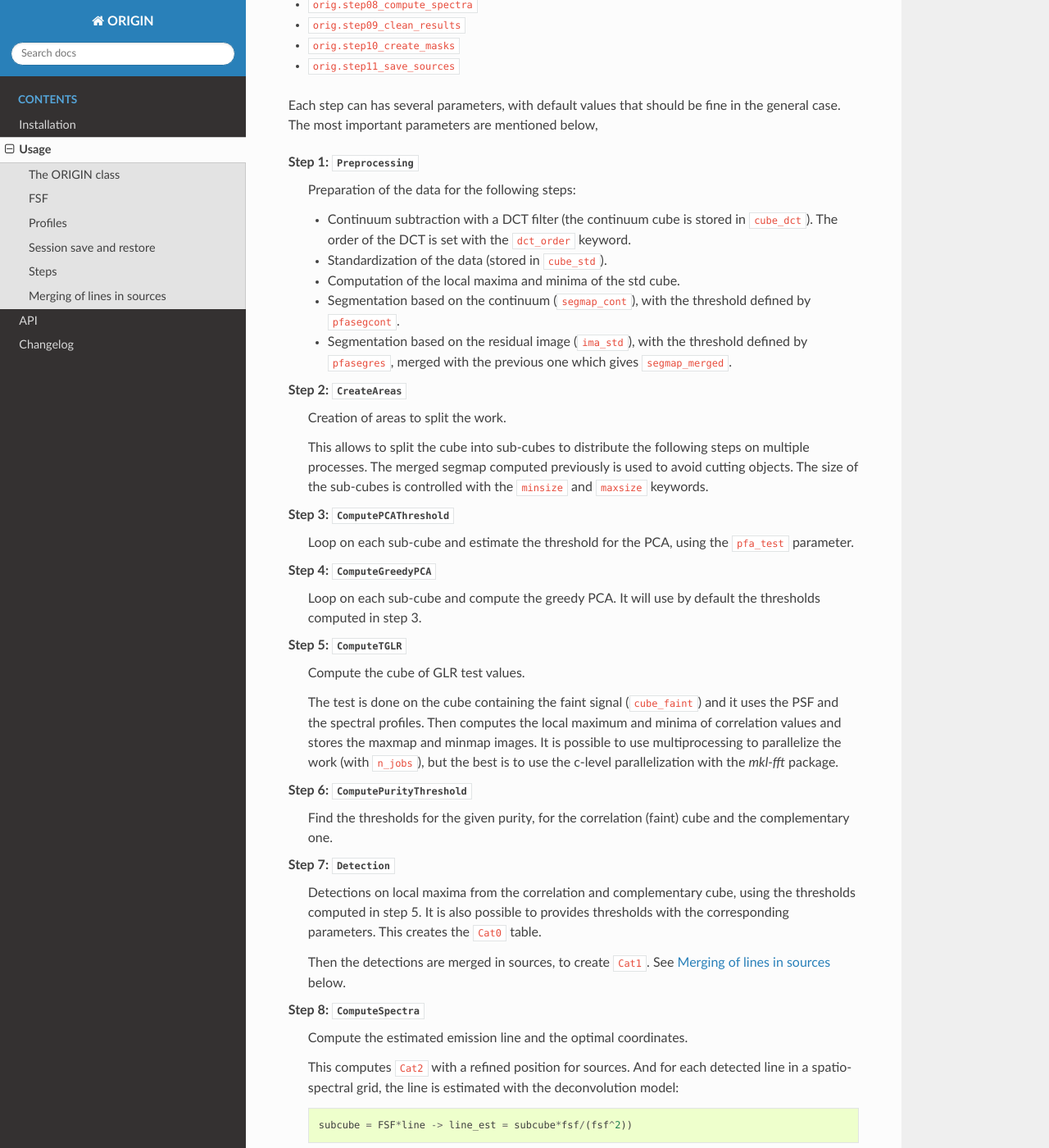
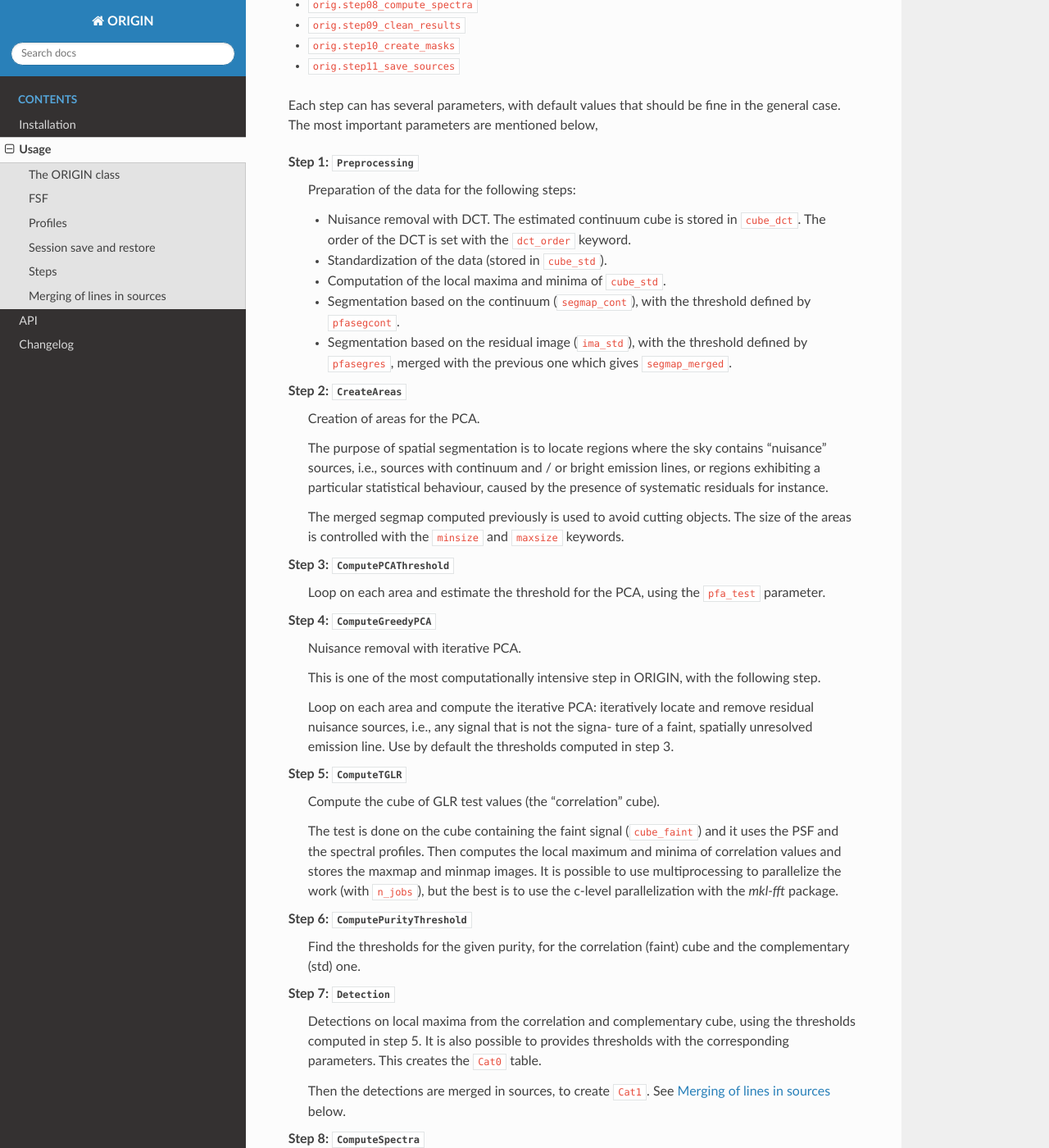
Before and after one commit to musevlt/origin, a Sphinx documentation site: the page built from docs/usage.rst, in a window 1280 px wide and 1400 px high, scrolled down 3170 px. Shown: the whole window at 82% size. Built offline with Sphinx 7.4.7 and the Read the Docs theme 2.0.0, drawn with Linux system fonts in a browser that asks for light colours; pages that are not in the unit, such as notebooks, are missing from menus.

Commit message:
Improve docs [skip ci]

```diff
--- a/docs/usage.rst
+++ b/docs/usage.rst
@@ -156,34 +156,49 @@ the general case. The most important parameters are mentioned below,
 Step 1: `~muse_origin.Preprocessing`
     Preparation of the data for the following steps:
 
-    - Continuum subtraction with a DCT filter (the continuum cube is stored in
-      ``cube_dct``). The order of the DCT is set with the ``dct_order`` keyword.
+    - Nuisance removal with DCT. The estimated continuum cube is stored in
+      ``cube_dct``. The order of the DCT is set with the ``dct_order`` keyword.
+
     - Standardization of the data (stored in ``cube_std``).
-    - Computation of the local maxima and minima of the std cube.
+
+    - Computation of the local maxima and minima of ``cube_std``.
+
     - Segmentation based on the continuum (``segmap_cont``), with the threshold
       defined by ``pfasegcont``.
-    - Segmentation based on the residual image (``ima_std``), with the threshold
-      defined by ``pfasegres``, merged with the previous one which gives
-      ``segmap_merged``.
+
+    - Segmentation based on the residual image (``ima_std``), with the
+      threshold defined by ``pfasegres``, merged with the previous one which
+      gives ``segmap_merged``.
 
 Step 2: `~muse_origin.CreateAreas`
-    Creation of areas to split the work.
+    Creation of areas for the PCA.
 
-    This allows to split the cube into sub-cubes to distribute the following
-    steps on multiple processes. The merged segmap computed previously is used
-    to avoid cutting objects. The size of the sub-cubes is controlled with the
-    ``minsize`` and ``maxsize`` keywords.
+    The purpose of spatial segmentation is to locate regions where the sky
+    contains "nuisance" sources, i.e., sources with continuum and / or bright
+    emission lines, or regions exhibiting a particular statistical behaviour,
+    caused by the presence of systematic residuals for instance.
+
+    The merged segmap computed previously is used to avoid cutting objects. The
+    size of the areas is controlled with the ``minsize`` and ``maxsize``
+    keywords.
 
 Step 3: `~muse_origin.ComputePCAThreshold`
-    Loop on each sub-cube and estimate the threshold for the PCA, using the
+    Loop on each area and estimate the threshold for the PCA, using the
     ``pfa_test`` parameter.
 
 Step 4: `~muse_origin.ComputeGreedyPCA`
-    Loop on each sub-cube and compute the greedy PCA. It will use by default
-    the thresholds computed in step 3.
+    Nuisance removal with iterative PCA.
+
+    This is one of the most computationally intensive step in ORIGIN, with the
+    following step.
+
+    Loop on each area and compute the iterative PCA: iteratively locate and
+    remove residual nuisance sources, i.e., any signal that is not the signa-
+    ture of a faint, spatially unresolved emission line.  Use by default the
+    thresholds computed in step 3.
 
 Step 5: `~muse_origin.ComputeTGLR`
-    Compute the cube of GLR test values.
+    Compute the cube of GLR test values (the "correlation" cube).
 
     The test is done on the cube containing the faint signal (``cube_faint``)
     and it uses the PSF and the spectral profiles. Then computes the local
@@ -194,7 +209,7 @@ Step 5: `~muse_origin.ComputeTGLR`
 
 Step 6: `~muse_origin.ComputePurityThreshold`
     Find the thresholds for the given purity, for the correlation (faint)
-    cube and the complementary one.
+    cube and the complementary (std) one.
 
 Step 7: `~muse_origin.Detection`
     Detections on local maxima from the correlation and complementary cube,
```
